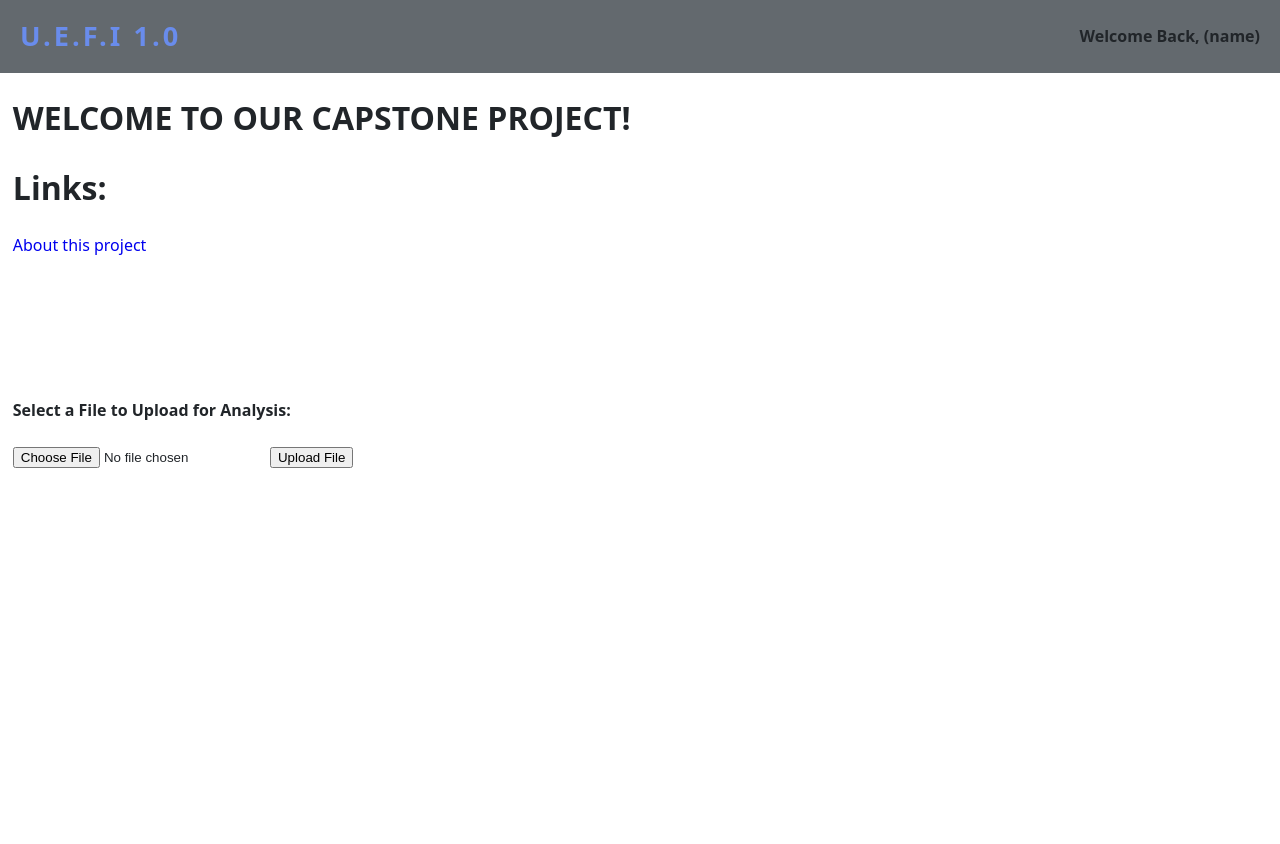
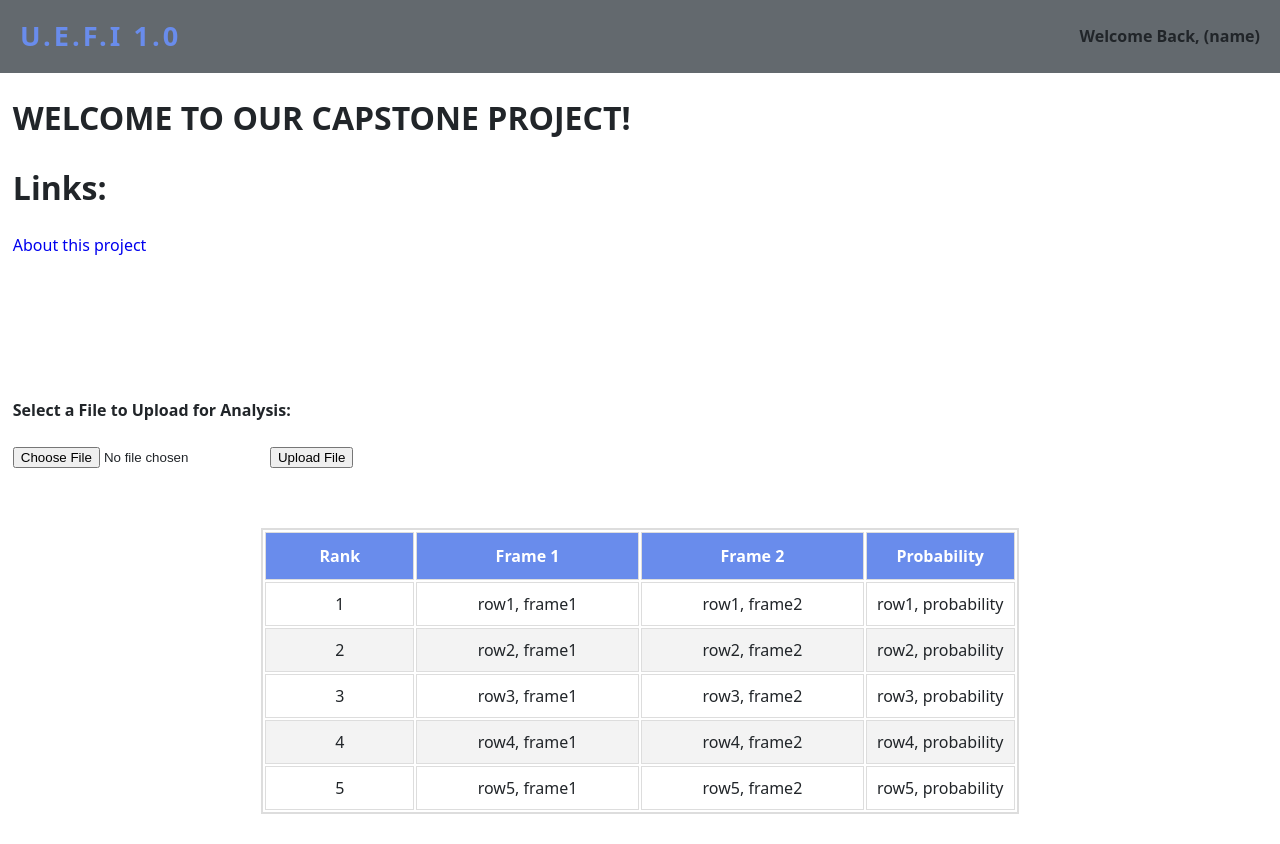
Before and after one commit to isobotka/SE4450-project-code, a website: page GUI/index.html in a window 1280 px wide. Before the commit the page ends 800 px from the top, so only its background shows below. Drawn offline with Linux system fonts and the light colour scheme.

Commit message:
Added table

```diff
--- a/GUI/index.css
+++ b/GUI/index.css
@@ -102,3 +102,39 @@ body {
 .main {
   padding-left: 1%;
 }
+
+.table {
+  text-align: -webkit-center;
+  margin-top: 60px;
+  margin-bottom: 30px;
+}
+
+thead {
+  border: 1px #ddd;
+}
+
+td, th {
+  border: 1px solid #ddd;
+  padding: 10px;
+}
+
+tr:nth-child(even){
+  background-color: #f2f2f2de;
+}
+
+tr:hover {
+  background-color: #ddd;
+}
+
+th {
+  padding-top: 12px;
+  padding-bottom: 12px;
+  text-align: center;
+  background-color: rgb(105, 140, 236);
+  color: white;
+}
+
+ .resultsTable {
+  border: 2px solid #ddd;
+  text-align: center;
+ }
--- a/GUI/index.html
+++ b/GUI/index.html
@@ -45,6 +45,63 @@
         </form>
 
         </div>
+
+        <div class="table">
+            <table class="resultsTable" id="results">
+                <thead>
+                    <tr>
+                        <th style="width:20%">
+                            Rank
+                        </th>
+                        <th style="width:30%">
+                            Frame 1
+                        </th>
+                        <th style="width:30%">
+                            Frame 2
+                        </th>
+                        <th style="width:20%">
+                            Probability
+                        </th>
+                    </tr>
+                </thead>
+
+                <tr>
+                    <td>1</td>
+                    <td>row1, frame1</td>
+                    <td>row1, frame2</td>
+                    <td>row1, probability</td>
+                </tr>
+
+                <tr>
+                    <td>2</td>
+                    <td>row2, frame1</td>
+                    <td>row2, frame2</td>
+                    <td>row2, probability</td>
+                </tr>
+
+                <tr>
+                    <td>3</td>
+                    <td>row3, frame1</td>
+                    <td>row3, frame2</td>
+                    <td>row3, probability</td>
+                </tr>
+
+                <tr>
+                    <td>4</td>
+                    <td>row4, frame1</td>
+                    <td>row4, frame2</td>
+                    <td>row4, probability</td>
+                </tr>
+
+                <tr>
+                    <td>5</td>
+                    <td>row5, frame1</td>
+                    <td>row5, frame2</td>
+                    <td>row5, probability</td>
+                </tr>
+
+            </table>
+        </div>
     </body>
 
 </html>
--- a/GUI/index.js
+++ b/GUI/index.js
@@ -22,4 +22,29 @@ function uploadData() {
 			alert('ERROR: ' + error)
 			console.error(error)
 		})
+
 }
+
+var output = [(2,8,0.9),(3,10,0.84),(3,15,0.8),(4,15,0.73),(6,21,0.66)];
+
+// function displayResults(output) {
+// 	var results = document.getElementById('results');
+// 	var tableBody = document.createElement('tbody');
+
+// 	output.forEach(function(rowData) {
+// 		var row = document.createElement('tr');
+
+// 		rowData.forEach(function(cellData) {
+// 			var cell = document.createElement('td');
+// 			cell.appendChild(document.createTextNode(cellData));
+// 			row.appendChild(cell);
+// 		});
+
+// 		tableBody.appendChild(row);
+// 	});
+
+// 		results.appendChild(tableBody);
+// 		document.tableBody.appendChild(results);
+// 	}
+
+// 	displayResults([["row1, rank", "row1, frame1", "row1, frame2", "row1, probability"], ["row2, rank", "row2, frame1", "row2, frame2", "row2, probability"]]);
```
